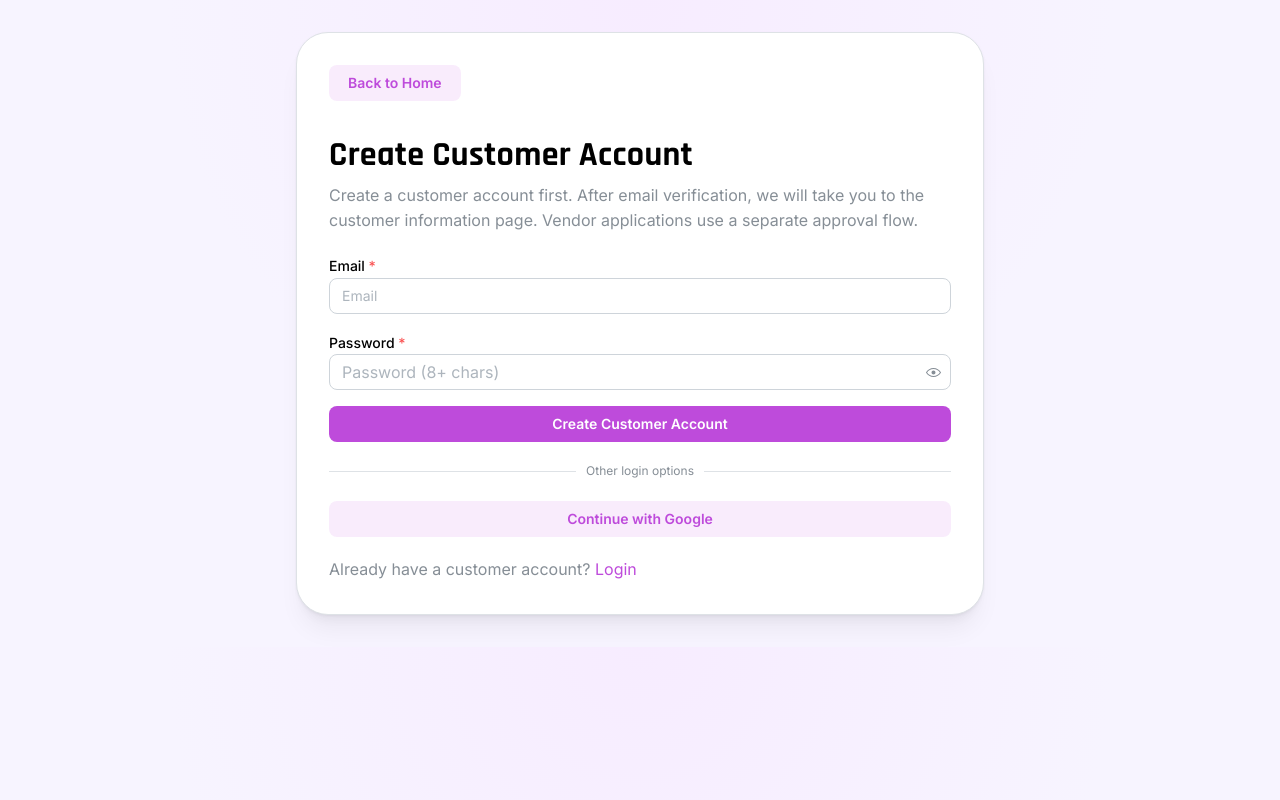
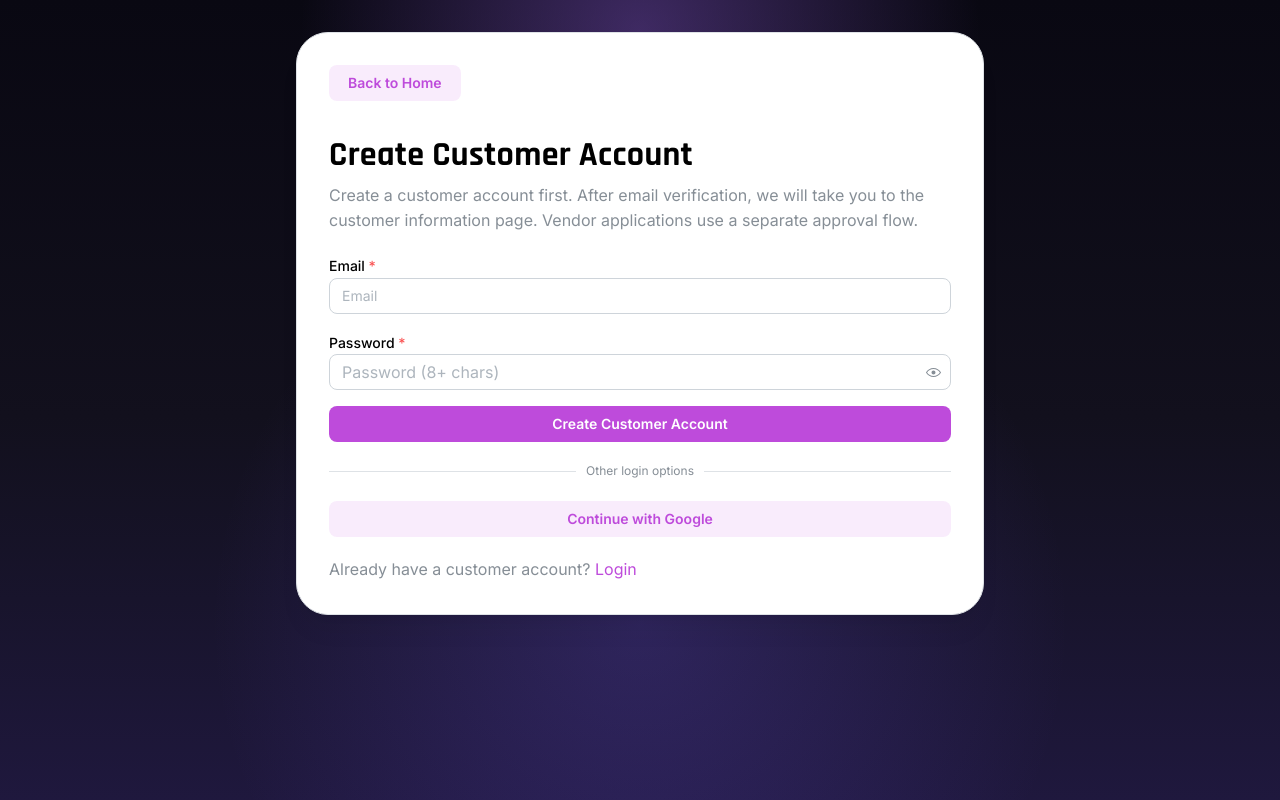
Before and after one commit to terenceboey/oripa_saas_product, a Next.js app in the folder apps/web/: page /register in a window 1280 px wide. Built offline with nearby package versions, Linux system fonts and the light colour scheme; no server answers.

Commit message:
Apply premium gradient site background

```diff
--- a/apps/web/app/globals.css
+++ b/apps/web/app/globals.css
@@ -17,11 +17,17 @@
 html,
 body {
   font-family: var(--font-body), "Segoe UI", Helvetica, Arial, sans-serif;
+  min-height: 100%;
 }
 
 body {
   margin: 0;
-  background: radial-gradient(circle at top, #f7ecff, #f7f4ff 52%);
+  background:
+    radial-gradient(circle at 50% 4%, color-mix(in srgb, var(--brand-accent) 34%, transparent), transparent 34%),
+    radial-gradient(circle at 50% 78%, color-mix(in srgb, var(--brand) 22%, transparent), transparent 48%),
+    linear-gradient(180deg, #090812, #12101d 52%, color-mix(in srgb, var(--brand) 18%, #0b0914));
+  background-attachment: fixed;
+  background-color: #090812;
   color: var(--text);
 }
 
```
